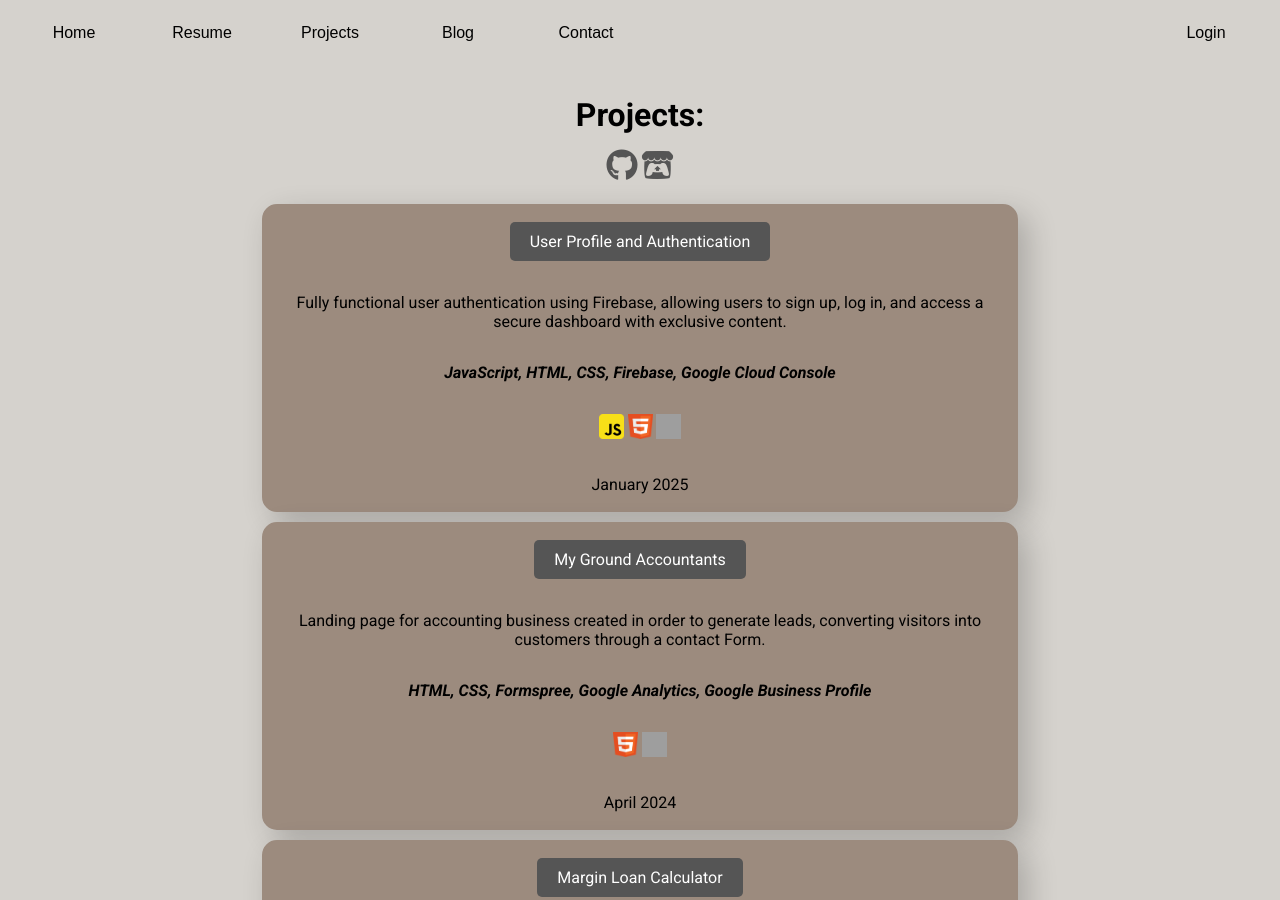
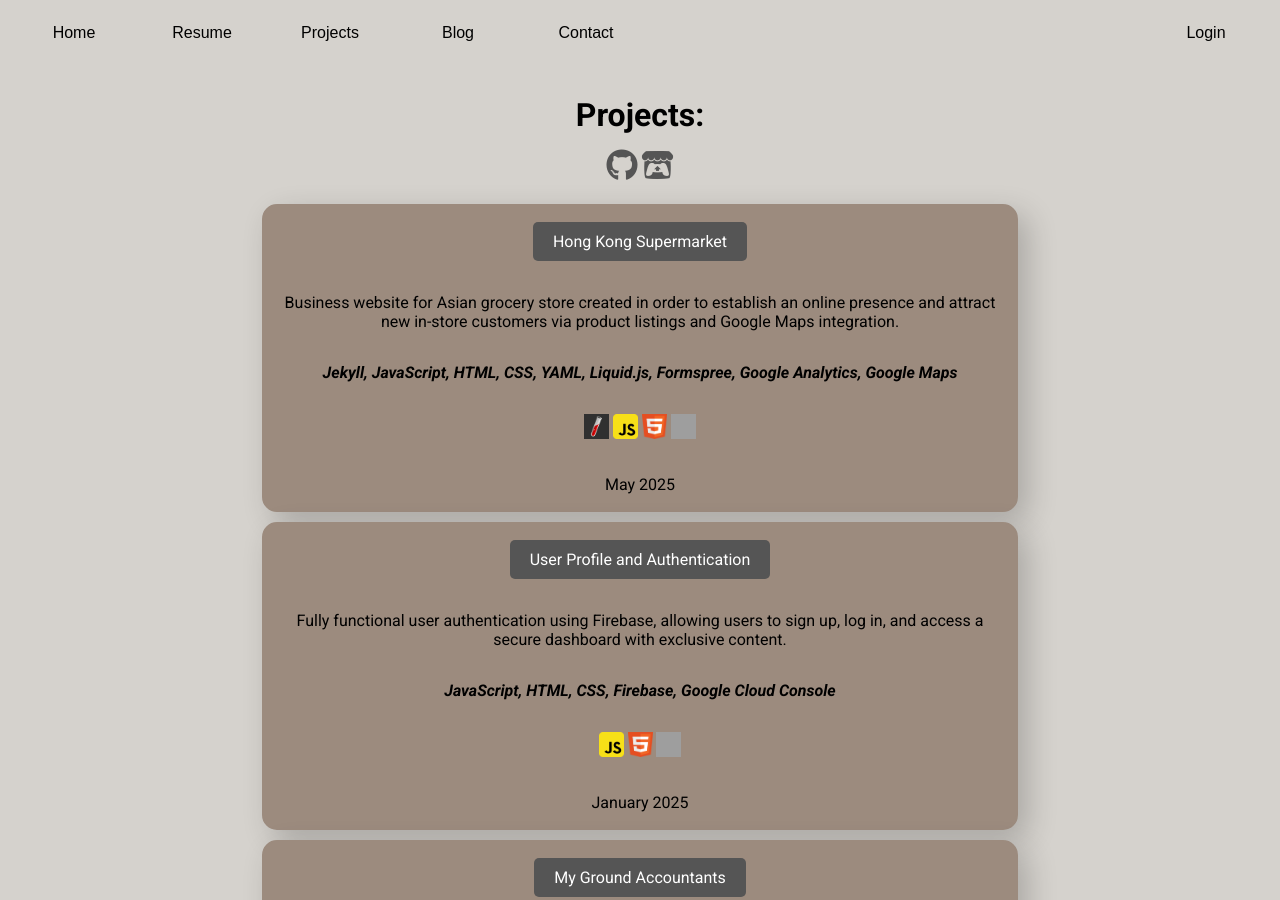
Before and after one commit to Francis-McKee/francis-mckee.github.io, a Jekyll site: the page built from projects.html, in a window 1280 px wide and 900 px high. Built offline with Jekyll 4.4.1, drawn with Linux system fonts in a browser that asks for light colours; nearby versions of some CDN libraries; comment, search, counter and statistics services are not loaded; grey boxes are pictures that could not be loaded.

Commit message:
added Hong Kong Supermarket to resume and projects

```diff
--- a/contact.html
+++ b/contact.html
@@ -43,6 +43,7 @@ comments: true
 
   textarea {
     height: 120px;
+    font-family: inherit;
   }
 
   button[type="submit"] {
--- a/projects.html
+++ b/projects.html
@@ -16,6 +16,19 @@ title: Projects
   <br>
   <br>
 </div>
+
+<section class="hidden">
+  <p> <a href="https://hkmarketgreenvillenc.com" target="_blank" rel="noopener noreferrer"> Hong Kong Supermarket </a> </p>
+  <p> Business website for Asian grocery store created in order to establish an online presence and attract new in-store customers via product listings and Google Maps integration. </p>
+  <p> <i> <b> Jekyll, JavaScript, HTML, CSS, YAML, Liquid.js, Formspree, Google Analytics, Google Maps </b> </i> </p>
+  <p>
+    <img src="/images/icons/jekyll.png"/>
+    <img src="/images/icons/javascript.png"/>
+    <img src="/images/icons/html.png"/>
+    <img src="/images/icons/css.png"/>
+  </p>
+  <p> <time datetime="2025-05"> May 2025 </time> </p>
+</section>
 
 <section class="hidden">
   <p> <a href="/user/signup.html" target="_blank" rel="noopener noreferrer"> User Profile and Authentication </a> </p>
```
Also changed, not shown: _categories/thoughts.md (deleted, +0 -5 lines), resume.html (+15 -0 lines), 8 other files.
